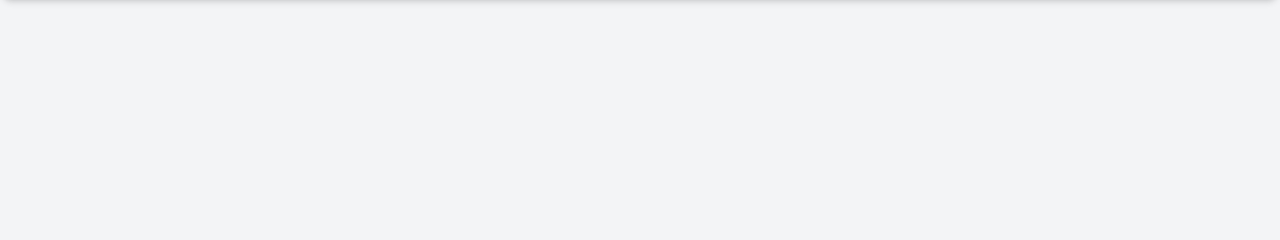
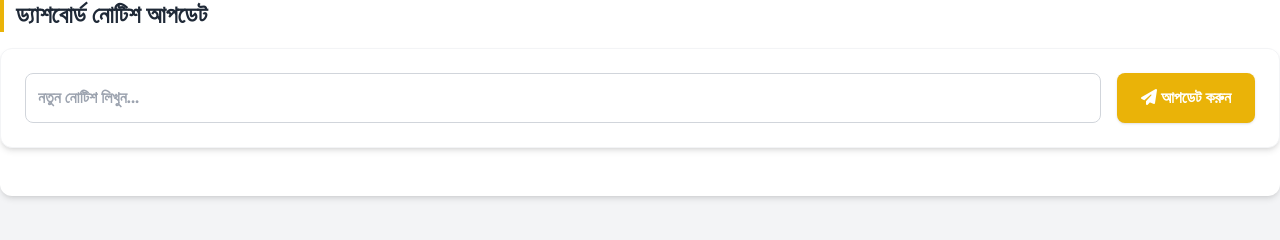
Before and after one commit to FFDiamondStoreBD/test, a Flask app: template templates/admin.html in a window 1280 px wide. Shown: the part 480-720 px from the top of the page. Run offline with Flask 3, Linux system fonts and the light colour scheme; the template is opened without the code that fills it, so the values that code supplies are empty; some libraries are stand-ins or nearby versions.

Commit message:
Update admin.html

```diff
--- a/templates/admin.html
+++ b/templates/admin.html
@@ -215,6 +215,14 @@
             </tbody>
         </table>
     </div>
+    <!-- Update Notice Section -->
+<h2 class="text-2xl font-bold mb-4 text-gray-800 border-l-4 border-yellow-500 pl-3">ড্যাশবোর্ড নোটিশ আপডেট</h2>
+<div class="bg-white rounded-xl shadow-md p-6 mb-12 border border-gray-100">
+    <form action="/admin/update_notice" method="POST" class="flex flex-col md:flex-row gap-4">
+        <input type="text" name="notice" value="{{ current_notice }}" placeholder="নতুন নোটিশ লিখুন..." required class="flex-grow p-3 border border-gray-300 rounded-lg focus:ring-2 focus:ring-yellow-500 outline-none font-bold text-gray-700">
+        <button type="submit" class="bg-yellow-500 text-white px-6 py-3 rounded-lg font-bold shadow hover:bg-yellow-600 transition"><i class="fa-solid fa-paper-plane"></i> আপডেট করুন</button>
+    </form>
+</div>
 </div>
 </body>
 </html>
```
